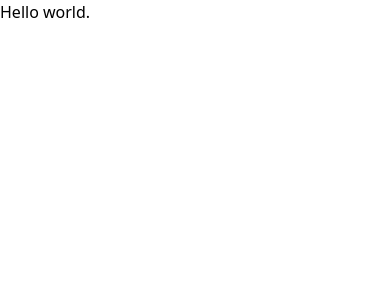
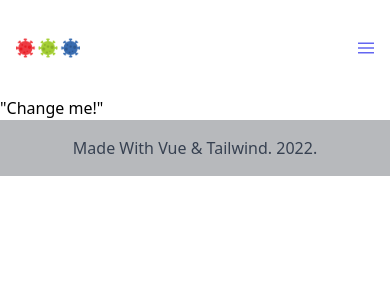
Before and after one commit to MartaBento/vue-covid-dashboard, a Vue app: page /#/ in a window 390 px wide. Shown: the top 300 px of the page. Built offline with nearby package versions, Linux system fonts and the light colour scheme.

Commit message:
worked on header & footer

```diff
--- a/src/App.vue
+++ b/src/App.vue
@@ -1,4 +1,16 @@
 <template>
+  <Header />
+  <div class="container">
+    <router-view />
+  </div>
+  <Footer />
+</template>
 
-  <router-view />
-</template>
+<script>
+import Header from "./components/Header.vue";
+import Footer from "./components/Footer.vue";
+
+export default {
+  components: { Header, Footer },
+};
+</script>
--- a/src/components/Footer.vue
+++ b/src/components/Footer.vue
@@ -1,13 +1,16 @@
 <template>
-    <footer>
-        <div>
-
-        </div>
-    </footer>
+  <footer class="bg-gray-200 text-center lg:text-left">
+    <div
+      class="text-gray-700 text-center p-4"
+      style="background-color: rgba(0, 0, 0, 0.2)"
+    >
+      Made With Vue & Tailwind. 2022.
+    </div>
+  </footer>
 </template>
 
 <script>
 export default {
-    name: 'Footer'
-}
+  name: "Footer",
+};
 </script>
--- a/src/components/Header.vue
+++ b/src/components/Header.vue
@@ -1,11 +1,113 @@
 <template>
-    <header>
-        <div></div>
-    </header>
+  <header>
+    <div class="container px-4 mx-auto">
+      <nav class="flex justify-between items-center py-8">
+        <a class="text-gray-600 text-2xl leading-none" href="#">
+          <img
+            class="h-8"
+            src="@/assets/logo-covid.png"
+            alt="logo"
+            width="auto"
+          />
+        </a>
+        <div class="lg:hidden">
+          <button
+            class="
+              block
+              navbar-burger
+              text-indigo-500
+              hover:text-indigo-500
+              focus:outline-none
+            "
+          >
+            <svg
+              class="h-4 w-4"
+              fill="currentColor "
+              viewBox="0 0 20 20"
+              xmlns="http://www.w3.org/2000/svg"
+            >
+              <title>Mobile menu</title>
+              <path d="M0 3h20v2H0V3zm0 6h20v2H0V9zm0 6h20v2H0v-2z"></path>
+            </svg>
+          </button>
+        </div>
+        <ul class="hidden lg:flex ml-auto mr-10 items-center w-auto space-x-12">
+          <li>
+            <a class="text-sm hover:text-indigo-700 font-medium" href="#"
+              >Home Page</a
+            >
+          </li>
+        </ul>
+      </nav>
+    </div>
+    <div
+      class="hidden navbar-menu fixed top-0 left-0 bottom-0 w-5/6 max-w-sm z-50"
+    >
+      <div class="navbar-backdrop fixed inset-0 bg-gray-800 opacity-25"></div>
+      <nav
+        class="
+          relative
+          flex flex-col
+          py-6
+          px-6
+          w-full
+          h-full
+          bg-white
+          border-r
+          overflow-y-auto
+        "
+      >
+        <div class="flex items-center mb-12">
+          <a class="mr-auto text-2xl font-semibold leading-none" href="#">
+            <img
+              class="h-8"
+              src="@/assets/logo-covid.png"
+              alt="logo"
+              width="auto"
+            />
+          </a>
+          <button class="navbar-close">
+            <svg
+              class="h-6 w-6 cursor-pointer hover:text-indigo-500"
+              xmlns="http://www.w3.org/2000/svg"
+              fill="none"
+              viewBox="0 0 24 24"
+              stroke="currentColor"
+            >
+              <path
+                stroke-linecap="round"
+                stroke-linejoin="round"
+                stroke-width="2"
+                d="M6 18L18 6M6 6l12 12"
+              ></path>
+            </svg>
+          </button>
+        </div>
+        <div>
+          <ul>
+            <li class="mb-1">
+              <a
+                class="
+                  block
+                  p-4
+                  text-sm
+                  font-semibold
+                  hover:bg-indigo-50 hover:text-indigo-500
+                  rounded
+                "
+                href="#"
+                >Home Page</a
+              >
+            </li>
+          </ul>
+        </div>
+      </nav>
+    </div>
+  </header>
 </template>
 
 <script>
 export default {
-    name: 'Header'
-}
+  name: "Header",
+};
 </script>
--- a/src/views/Home.vue
+++ b/src/views/Home.vue
@@ -1,6 +1,6 @@
 <template>
   <div class="home">
-    Hello world.
+    "Change me!"
   </div>
 </template>
 
--- a/tailwind.config.js
+++ b/tailwind.config.js
@@ -3,6 +3,9 @@ module.exports = {
      darkMode: false,
      theme: {
        extend: {},
+       container: {
+           center: true
+       }
      },
      variants: {
        extend: {},
```
Also changed, not shown: src/assets/logo-covid.png (added), src/assets/logo.png (deleted).
